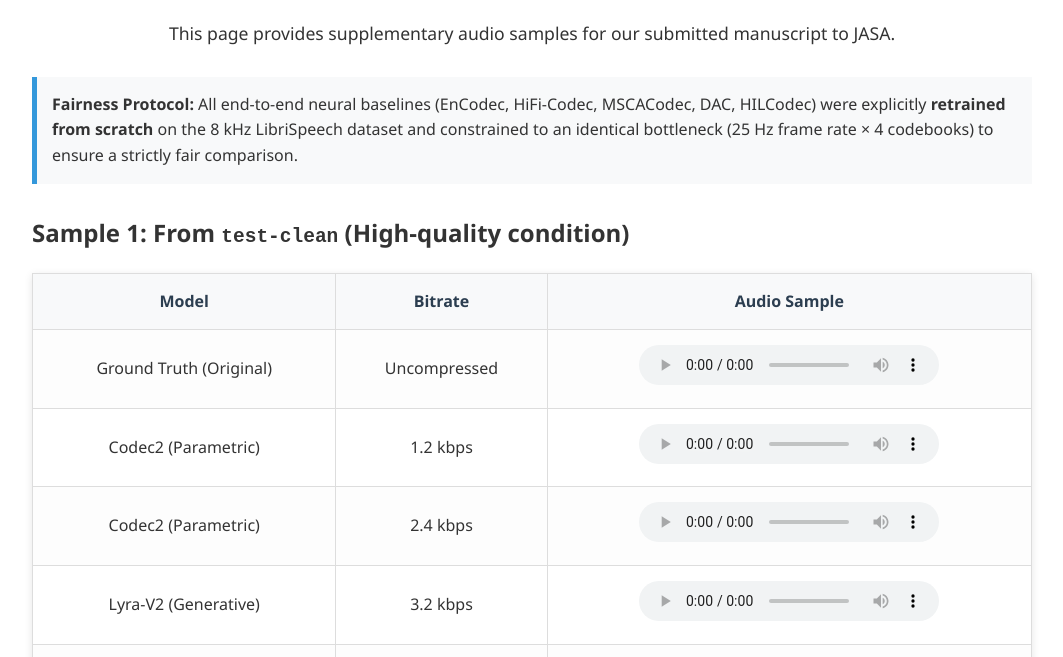
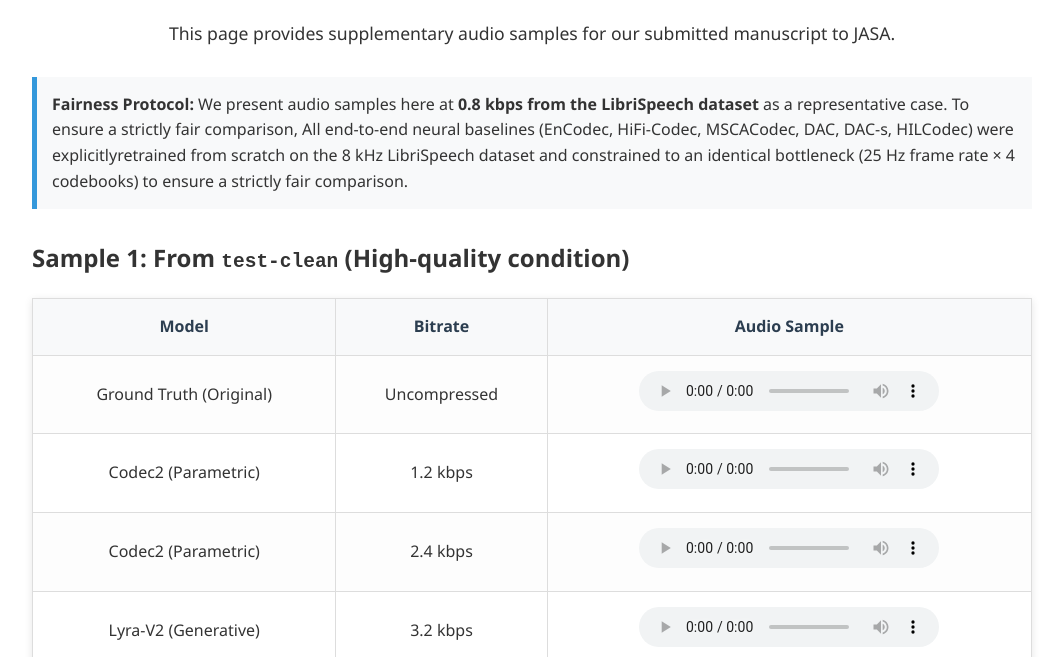
Before and after one commit to towangjingxiang/EigenCodec-Demo, a plain HTML site: page index.html in a window 1280 px wide. Shown: the part 94-751 px from the top of the page, without its empty margins (108-1171 px from the left). Drawn offline with Linux system fonts and the light colour scheme.

Commit message:
Update index.html

```diff
--- a/index.html
+++ b/index.html
@@ -22,7 +22,7 @@
     <p class="desc">This page provides supplementary audio samples for our submitted manuscript to JASA.</p>
 
     <div style="background-color: #f8f9fa; padding: 15px; border-left: 5px solid #3498db; margin-bottom: 30px;">
-        <strong>Fairness Protocol:</strong> All end-to-end neural baselines (EnCodec, HiFi-Codec, MSCACodec, DAC, HILCodec) were explicitly <strong>retrained from scratch</strong> on the 8 kHz LibriSpeech dataset and constrained to an identical bottleneck (25 Hz frame rate × 4 codebooks) to ensure a strictly fair comparison.
+        <strong>Fairness Protocol:</strong> We present audio samples here at <strong>0.8 kbps from the LibriSpeech dataset</strong> as a representative case. To ensure a strictly fair comparison, All end-to-end neural baselines (EnCodec, HiFi-Codec, MSCACodec, DAC, DAC-s, HILCodec) were explicitlyretrained from scratch</strong> on the 8 kHz LibriSpeech dataset and constrained to an identical bottleneck (25 Hz frame rate × 4 codebooks) to ensure a strictly fair comparison.
     </div>
 
     <!-- Sample 1 -->
```
